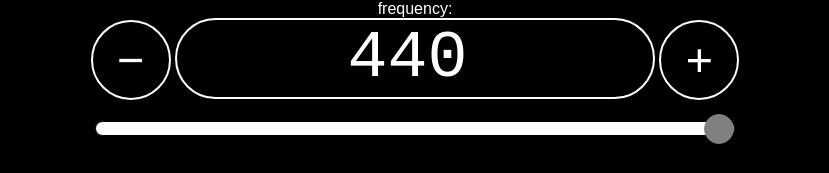
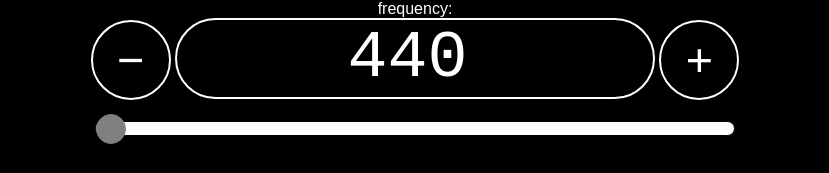
Before and after one commit to EdricCantu/freq, a plain HTML site: page index.html in a window 1280 px wide. Shown: the part 293-466 px from the top of the page, without its empty margins (225-1054 px from the left). Drawn offline with Linux system fonts and the light colour scheme.

Commit message:
Update index.html

```diff
--- a/index.html
+++ b/index.html
@@ -21,7 +21,7 @@
       <input type="number" id="freq" value="440">
       <button class="smallButton" id="freqUp">&plus;</button>
     </div>
-    <input id="freqRange" type="range" value="1" min="0" max="1" step="0.001">
+    <input id="freqRange" type="range" value="0" min="0" max="17310.25908395926" step="0.001">
     <br>
     <div style="display: inline-flex; flex-direction: row; align-items: center;">
       <div style="display:inline-flex">
```
